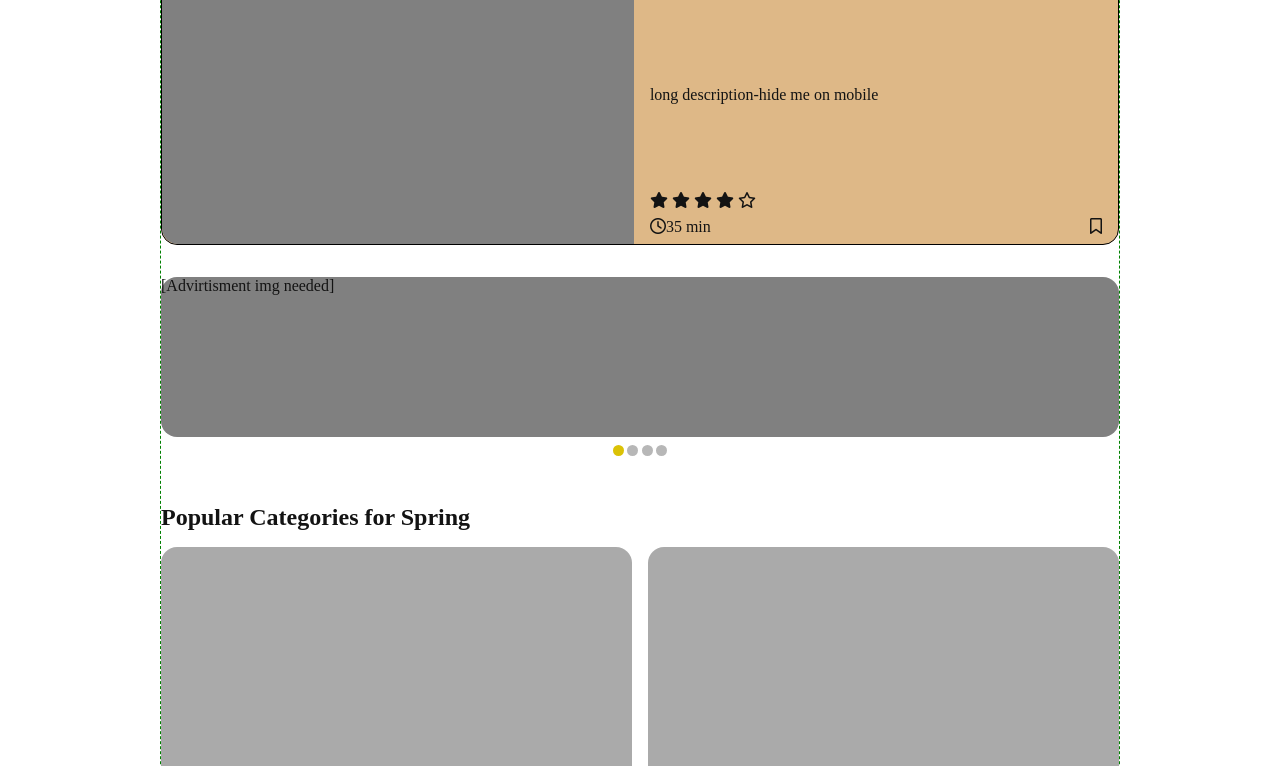
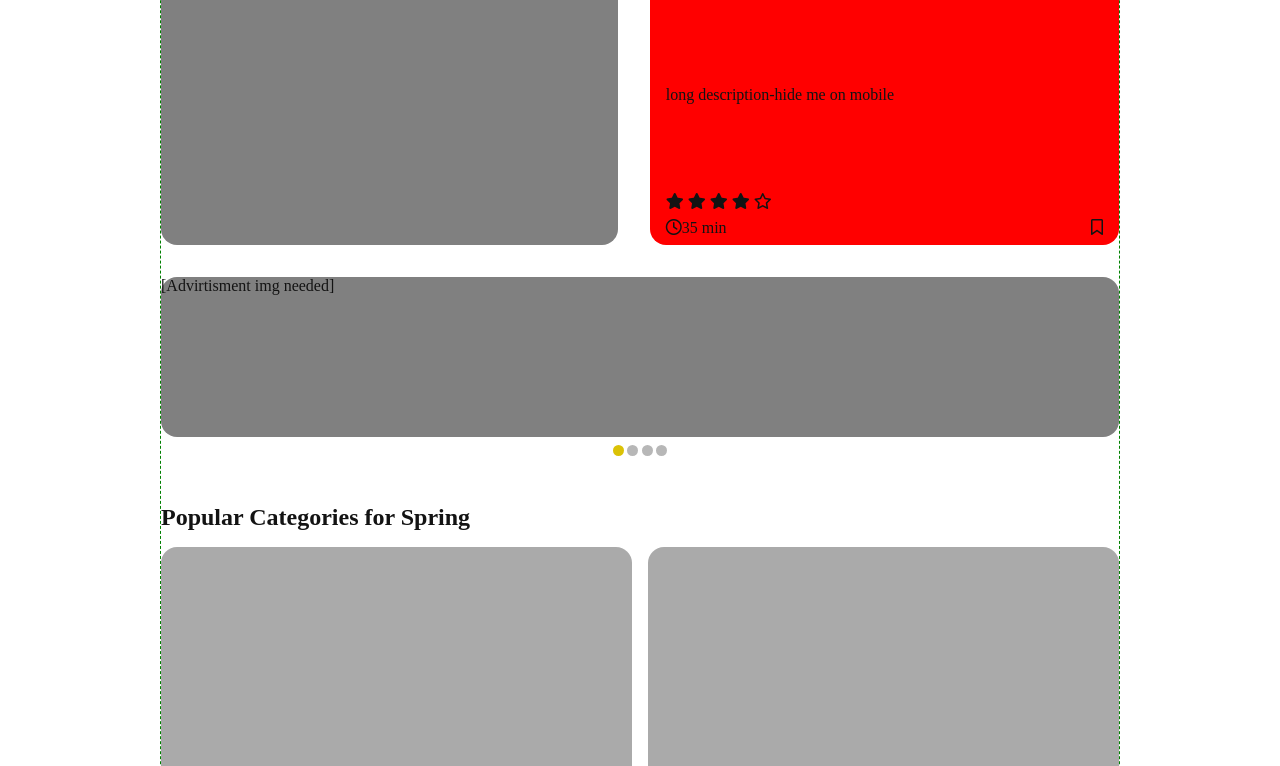
Before and after one commit to Mecowhy37/valhalla, a website: page src/index.html in a window 1280 px wide. Shown: the part 275-1041 px from the top of the page. Drawn offline with nearby package versions, Linux system fonts and the light colour scheme; files that its build step writes are made by us from their sources.

Commit message:
modification on the  media queries

```diff
--- a/src/sass/components/_cards-section.scss
+++ b/src/sass/components/_cards-section.scss
@@ -39,11 +39,18 @@
     }
   }
   @include mq.mq($from: tablet) {
+    border: none;
+    background: none;
+    gap: 2rem;
     height: 20rem;
     &__img,
     &__content {
       flex-grow: 1;
       width: 100%;
+      border-radius: 1rem;
+    }
+    &__content {
+      background: red;
     }
   }
 }
```
